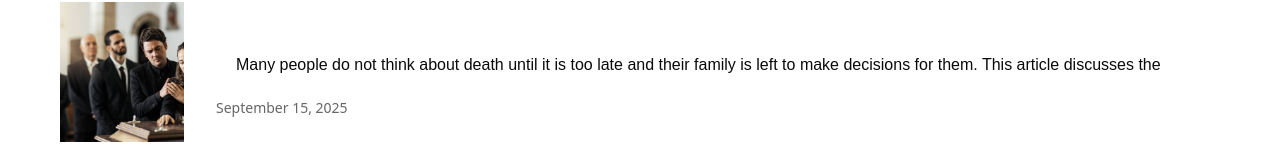
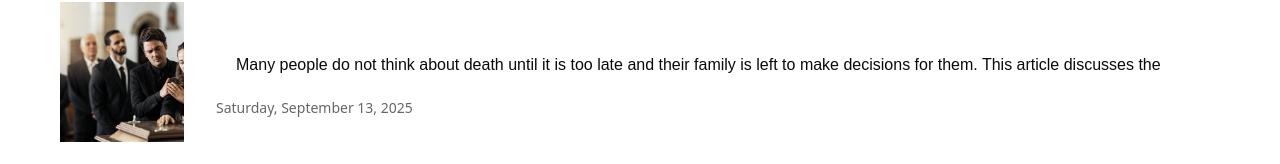
Before and after one commit to brandonbohn/Moonshineconsulting, a React (Create React App) app: page /seniorlivingdesk in a window 1280 px wide. Shown: the part 764-928 px from the top of the page. Built offline with nearby package versions, Linux system fonts and the light colour scheme.

Commit message:
add static dates

```diff
--- a/src/components/blogdata.ts
+++ b/src/components/blogdata.ts
@@ -1,4 +1,5 @@
 
+import { blogPostingDates } from './dateUtils.ts';
 
 export const blogData = [
   {
@@ -6,7 +7,7 @@ export const blogData = [
     image: "./images/moonshine.jpg",
     title: "How I Herded Hearts Instead of Sheep",
     article: "Moonshine introduces himself as a caring, loving nursing companion who tried to be a therapy dog but, while too scared to do so, still inspired elderly patients.",
-    date: new Date().toLocaleDateString(undefined, { year: 'numeric', month: 'long', day: 'numeric' }),
+    date: blogPostingDates.moonshinesBlog,
     category: "MoonshinesCorner",
     author: "Moonshine",
     id: 1,
@@ -15,9 +16,9 @@ export const blogData = [
   {
     NewsSection: "Senior Policy Beat",
     image: "./images/medicare.jpg",
-    title: "Medicare Home Health: What Seniors Need to Know",
+    title: "Medicare Home Health Services: What Seniors Need to Know",
     article: "Medicare home health services can provide essential support for seniors, including skilled nursing care, physical therapy, and home health aide services. This article exlplains the orgins of Home Health and how it has evolved to meet the needs of seniors today and changed to limit the ablility of nurses to provide personal care to seniors.",
-    date: new Date().toLocaleDateString(undefined, { year: 'numeric', month: 'long', day: 'numeric' }),
+    date: blogPostingDates.seniorPolicyBeat,
     category: "SeniorPolicyBeat",
     author: "Karen Underwood RN BSN",
     id: 2,
@@ -28,7 +29,7 @@ export const blogData = [
     image: "./images/hospice.jpg",
     title: "The Heart of Hospice Nursing: Compassion, Comfort, and Connection",
     article: "A reflection upon the importance of Hospice nurses from our very own Hospice nurse",
-    date: new Date().toLocaleDateString(undefined, { year: 'numeric', month: 'long', day: 'numeric' }),
+    date: blogPostingDates.voicesInCare,
     category: "rehabsolutions",
     author: "Rehab Solutions Team",
     id: 3,
@@ -39,7 +40,7 @@ export const blogData = [
     image: "./images/death.jpg",
     title: "What to do before you die",
     article: "Many people do not think about death until it is too late and their family is left to make decisions for them. This article discusses the importance of end-of-life planning and how to prepare for the end of life.",
-    date: new Date().toLocaleDateString(undefined, { year: 'numeric', month: 'long', day: 'numeric' }),
+    date: blogPostingDates.estatePreparation,
     category: "Senior Living Desk",
     author: "Karen Underwood RN BSN",
     id:4,
@@ -50,7 +51,7 @@ export const blogData = [
     image: "./images/oldschoolnurse.jpg",
     title: "A Nurse's Journey: From Reluctant Student to Dedicated Caregiver",
     article: "A personal memoir reflecting on the transformation from an unmotivated high school student to a passionate healthcare professional, sharing memorable experiences and lessons learned throughout a nursing career.",
-    date: new Date().toLocaleDateString(undefined, { year: 'numeric', month: 'long', day: 'numeric' }),
+    date: blogPostingDates.oldSchoolNurse,
     category: "Voices In Care",
     author: "Cindy Boushie-Hill LPN",
     id: 5,
--- /dev/null
+++ b/src/components/dateUtils.ts
@@ -0,0 +1,25 @@
+// Utility function to format dates for blog posts
+export const formatBlogDate = (date: Date): string => {
+  return date.toLocaleDateString(undefined, {
+    weekday: "long",
+    year: "numeric",
+    month: "long",
+    day: "numeric",
+  });
+};
+
+// Function to create posting dates for blog entries
+export const createPostingDate = (daysAgo: number = 0): string => {
+  const postDate = new Date();
+  postDate.setDate(postDate.getDate() - daysAgo);
+  return formatBlogDate(postDate);
+};
+
+// Pre-defined posting dates for existing blog entries
+export const blogPostingDates = {
+  moonshinesBlog: createPostingDate(7), // Posted 7 days ago
+  seniorPolicyBeat: createPostingDate(5), // Posted 5 days ago
+  voicesInCare: createPostingDate(3), // Posted 3 days ago
+  estatePreparation: createPostingDate(2), // Posted 2 days ago
+  oldSchoolNurse: createPostingDate(1), // Posted 1 day ago
+};
```
